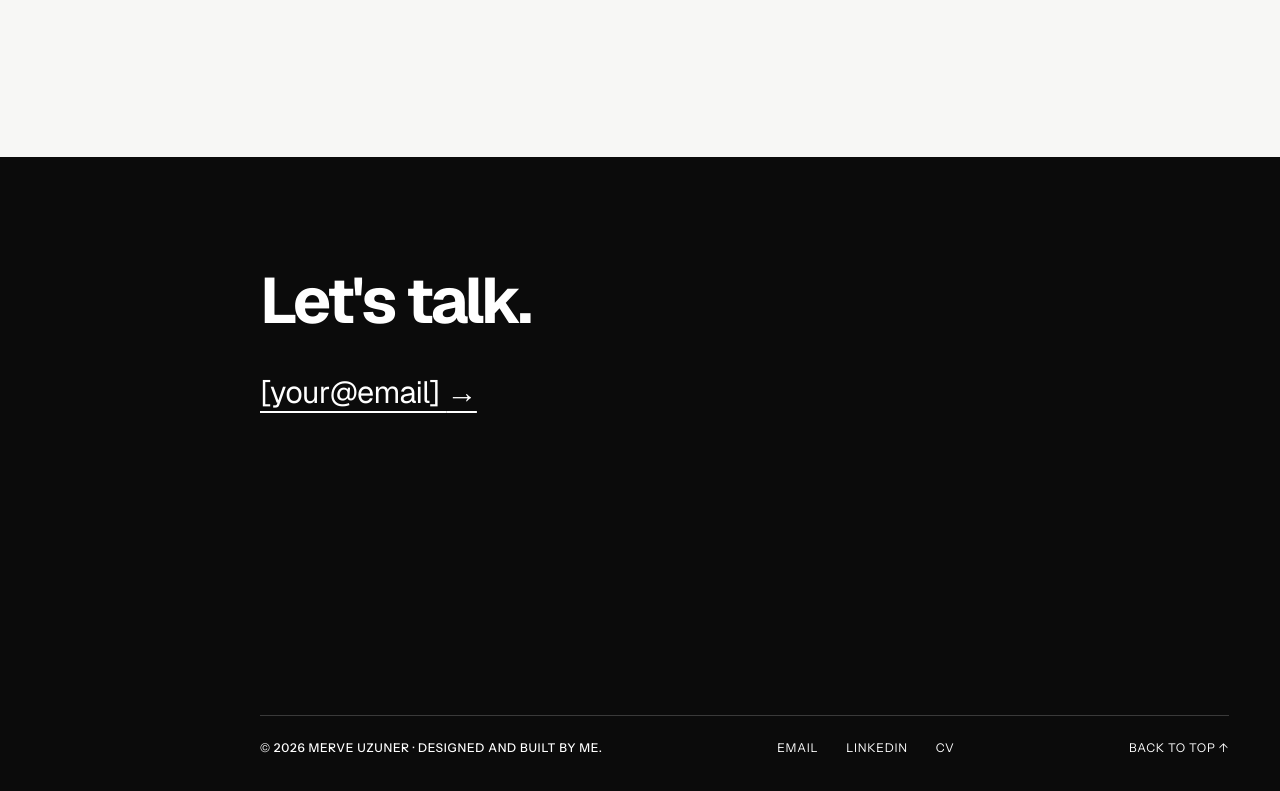
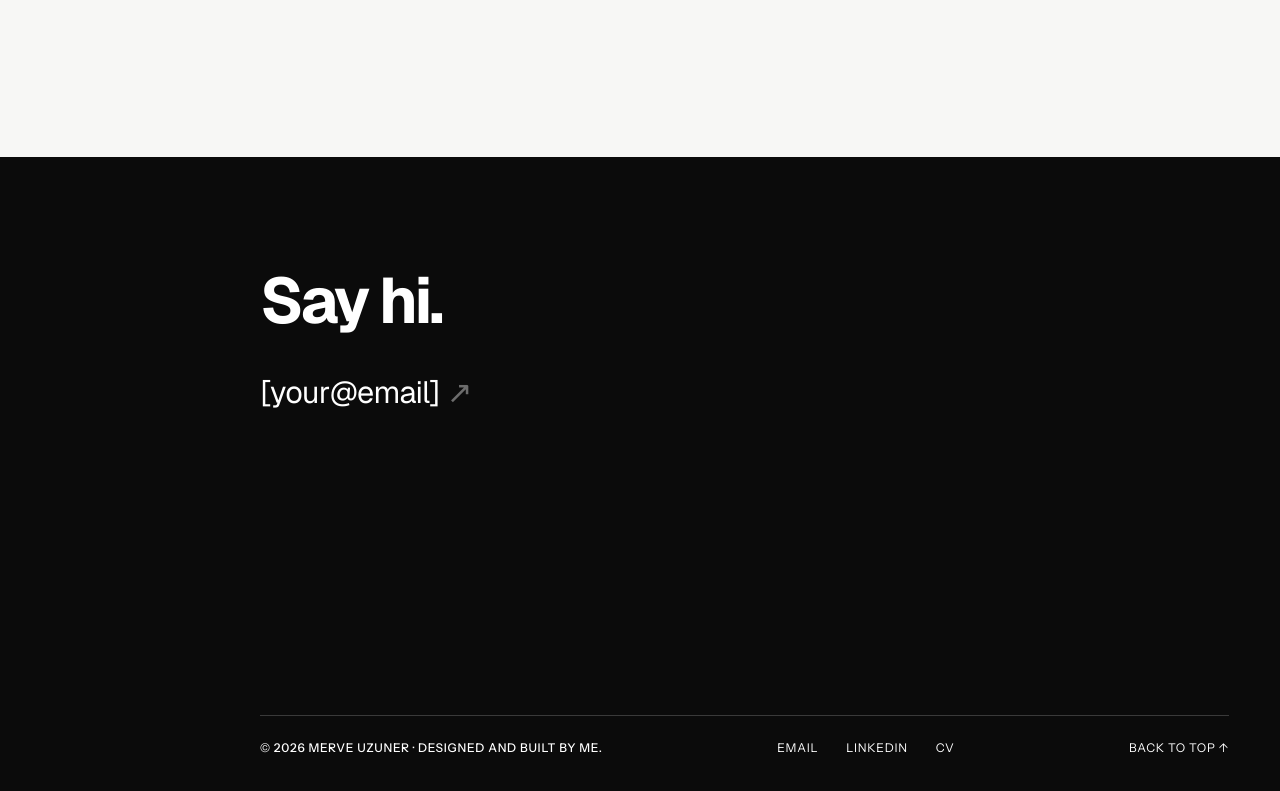
Before and after one commit to Mervellious/portfolio, a plain HTML site: page index.html in a window 1280 px wide. Shown: the part 5053-5844 px from the top of the page. Drawn offline with nearby package versions, Linux system fonts and the light colour scheme.

Commit message:
Footer: "Say hi.", no email underline, row arrow
Co-Authored-By: Claude Opus 5.5 <noreply@anthropic.com>

```diff
--- a/assets/css/layout.css
+++ b/assets/css/layout.css
@@ -1140,9 +1140,22 @@
   align-self: flex-start;
   font-size: clamp(22px, 2.4vw, 34px);
   letter-spacing: -.02em;
-  text-decoration: underline;
-  text-decoration-thickness: 2px;
-  text-underline-offset: 8px;
+}
+
+/* The arrow is the Work / "View my CV" row arrow (.row-arrow, section 7):
+   same glyph, sized by the text, faint until hover, then it nudges up
+   and to the right like on the rows. */
+.footer-email:hover .row-arrow,
+.footer-email:focus-visible .row-arrow {
+  opacity: 1;
+  transform: translate(8px, -8px);
+}
+
+@media (prefers-reduced-motion: reduce) {
+  .footer-email:hover .row-arrow,
+  .footer-email:focus-visible .row-arrow {
+    transform: none;
+  }
 }
 
 .footer-bottom {
--- a/index.html
+++ b/index.html
@@ -361,9 +361,9 @@ UX Research</p>
   <!-- 8. Footer -->
   <footer class="site-footer" id="contact">
     <div class="footer-top">
-      <h2 class="footer-title">Let's talk.</h2>
+      <h2 class="footer-title">Say hi.</h2>
       <!-- TODO: real email address (text and href) -->
-      <a class="footer-email" href="mailto:">[your@email] <span aria-hidden="true">→</span></a>
+      <a class="footer-email" href="mailto:">[your@email] <span class="row-arrow" aria-hidden="true">↗</span></a>
     </div>
 
     <div class="footer-bottom mono-label">
```
Also changed, not shown: studio.html (+2 -2 lines), work/dreamlab.html (+2 -2 lines), work/waitwell.html (+2 -2 lines).
